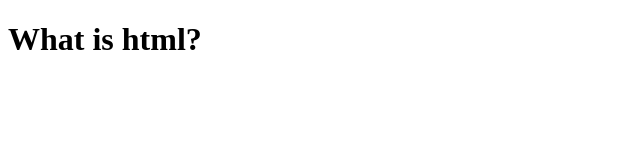
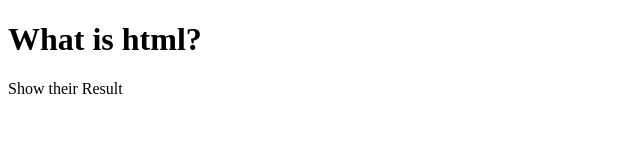
Before and after one commit to wealth4india/taxation, a plain HTML site: page index.html in a window 1280 px wide. Shown: the whole page, without its empty margins (0-640 px from the left). Drawn offline with Linux system fonts and the light colour scheme.

Commit message:
Update index.html

```diff
--- a/index.html
+++ b/index.html
@@ -5,5 +5,6 @@
 </head>
 <body>
 <h1>What is html?</h1>
+  <p>Show their Result</p>
 </body>
 </html>
```
